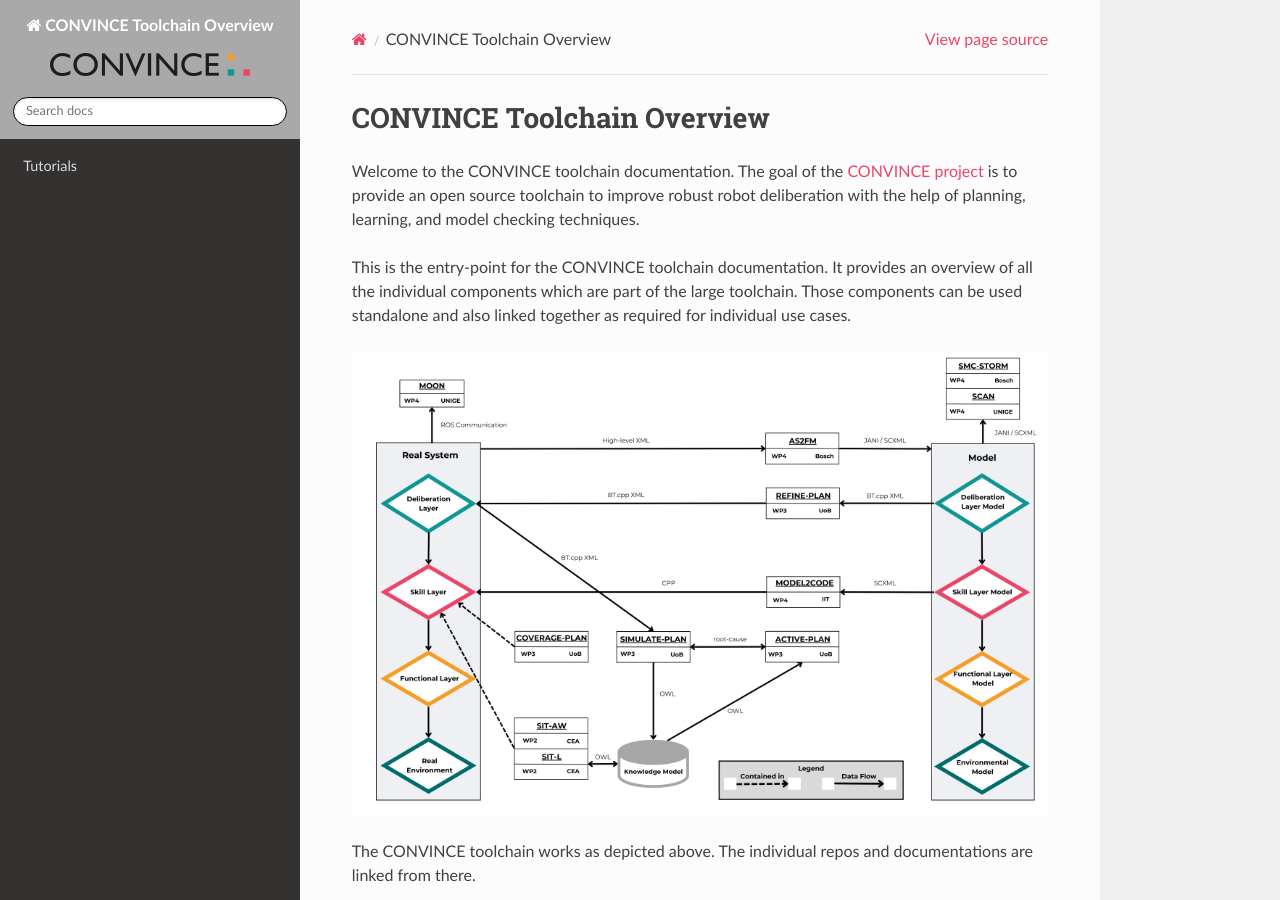
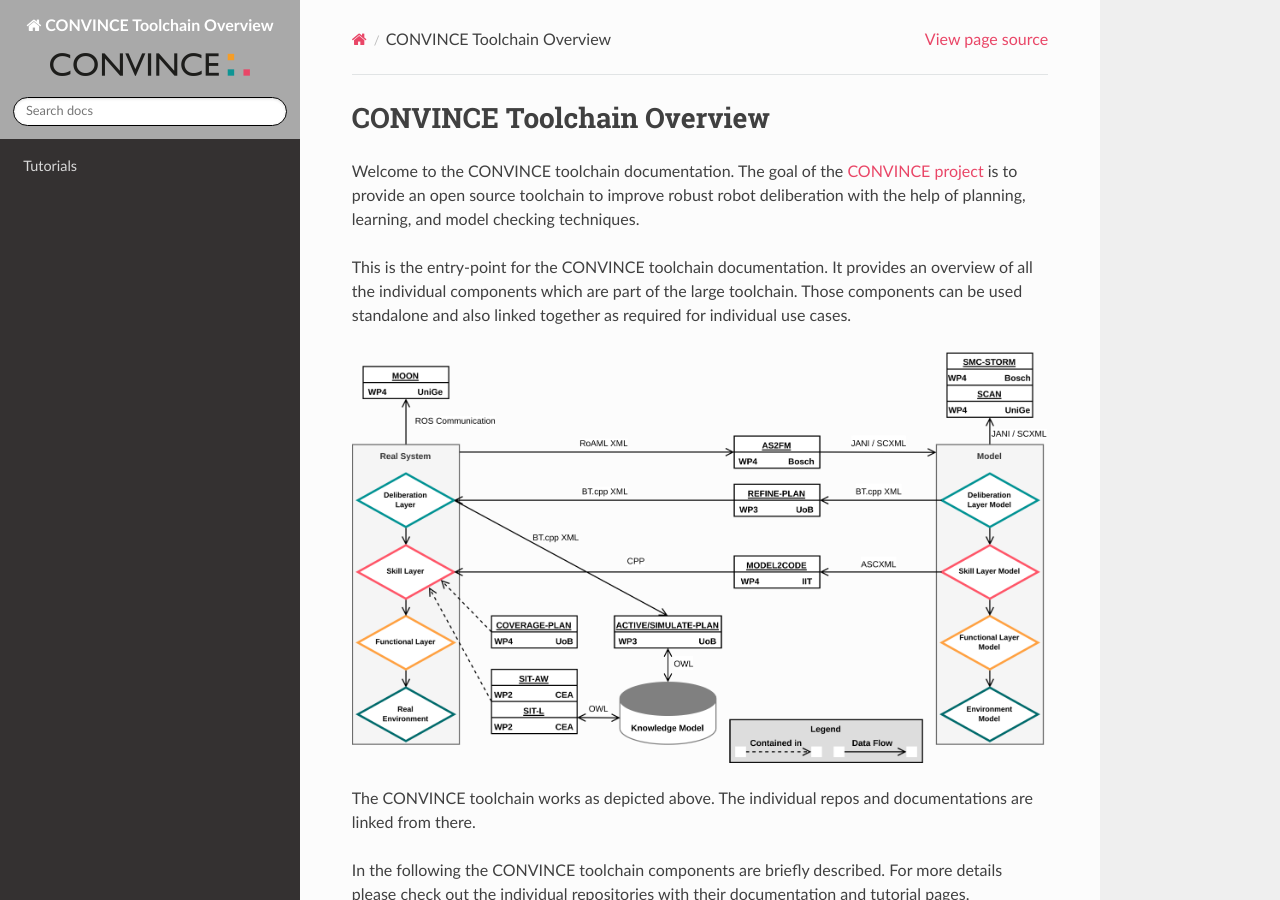
Before and after one commit to convince-project/overview, a Sphinx documentation site: the page built from docs/source/index.rst, in a window 1280 px wide and 900 px high. Built offline with Sphinx 7.4.7 and the Read the Docs theme 3.1.0, drawn with Linux system fonts in a browser that asks for light colours.

Commit message:
Redraw diagram using drawio
Signed-off-by: Marco Lampacrescia <marco.lampacrescia@de.bosch.com>

```diff
--- a/docs/source/index.rst
+++ b/docs/source/index.rst
@@ -11,7 +11,7 @@ This is the entry-point for the CONVINCE toolchain documentation. It provides an
 ..    :caption: CONVINCE Toolchain Overview
 ..    :alt: CONVINCE Toolchain Overview
 
-.. image:: overview.png
+.. image:: overview.drawio.png
 
 The CONVINCE toolchain works as depicted above. The individual repos and documentations are linked from there.
 
```
Also changed, not shown: docs/source/overview.drawio.png (added), docs/source/overview_old.png (renamed from docs/source/overview.png).
